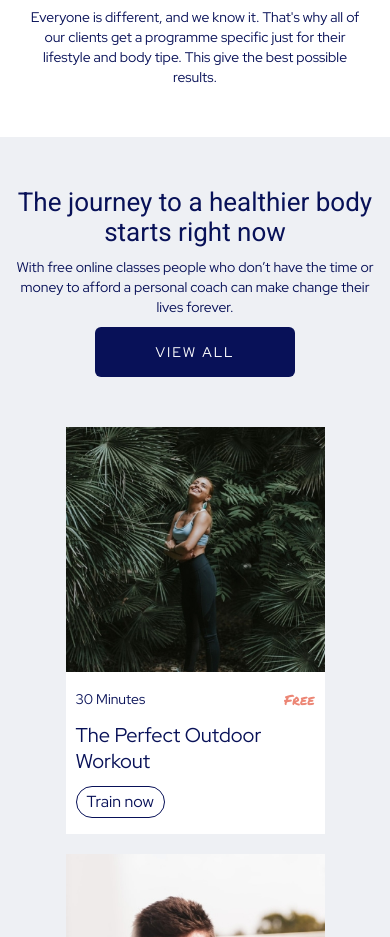
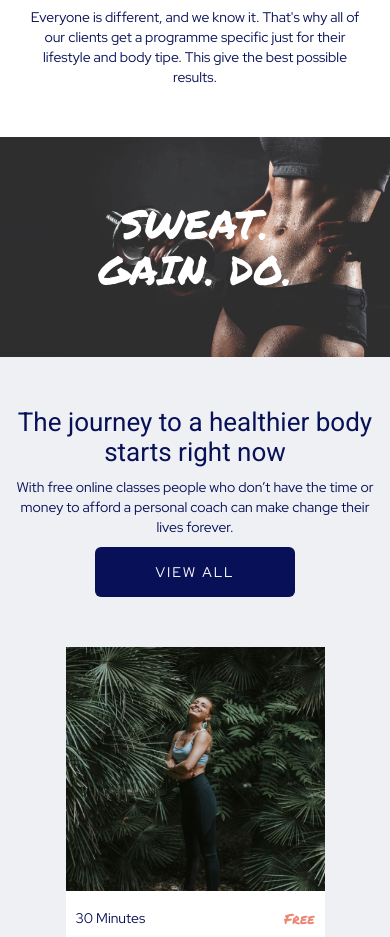
Before and after one commit to merkushynArt/fitnesso, a plain HTML site: page index.html in a window 390 px wide. Shown: the part 2501-3438 px from the top of the page. Drawn offline with Linux system fonts and the light colour scheme.

Commit message:
created a promo-section

```diff
--- a/css/style.scss
+++ b/css/style.scss
@@ -295,6 +295,29 @@ section {
    }
 }
 
+//============================================================================================================================
+.promo {
+   padding: 0;
+   position: relative;
+
+   img {
+      width: 100%;
+   }
+
+   .promo__text {
+      width: 600px;
+      position: absolute;
+      top: 50%;
+      left: 50%;
+      transform: translate(-50%, -50%);
+      font-family: 'Permanent Marker', cursive;
+      font-size: 120px;
+      line-height: 130px;
+      text-align: center;
+      color: #fff;
+   }
+}
+
 //about====================================================================================================================
 .about {
    padding-bottom: 0;
@@ -465,6 +488,14 @@ section {
          p {
             margin-bottom: 10px !important;
          }
+      }
+   }
+
+   .promo {
+      &__text {
+         width: 400px !important;
+         font-size: 70px !important;
+         line-height: 76px !important;
       }
    }
 
@@ -639,6 +670,14 @@ section {
       }
    }
 
+   .promo {
+      &__text {
+         font-size: 50px !important;
+         width: 300px !important;
+         line-height: 56px !important;
+      }
+   }
+
    .about {
       .title {
          font-size: 34px;
@@ -702,6 +741,14 @@ section {
       }
    }
 
+   .promo {
+      &__text {
+         width: 200px !important;
+         font-size: 40px !important;
+         line-height: 46px !important;
+      }
+   }
+
    .about {
       .title {
          font-size: 26px;
--- a/index.html
+++ b/index.html
@@ -125,6 +125,14 @@
 
    </section>
 
+   <section class="promo">
+
+      <img src="images/promo4.jpg" alt="img">
+
+      <div class="promo__text">SWEAT. GAIN. DO.</div>
+
+   </section>
+
    <section class="plan">
 
       <div class="container">
```
Also changed, not shown: css/style.css, images/promo1.jpg (added), images/promo2.jpg (added), images/promo3.jpg (added), images/promo4.jpg (added), 1 other file.
